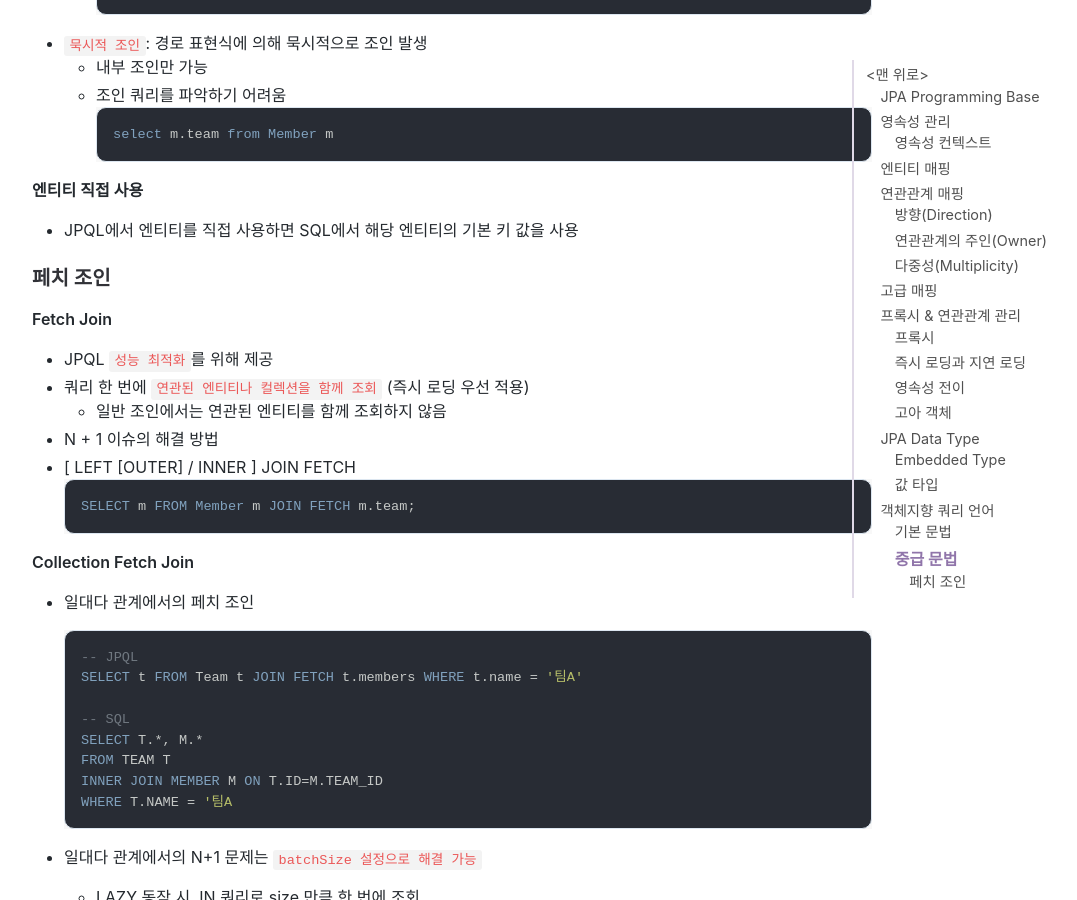
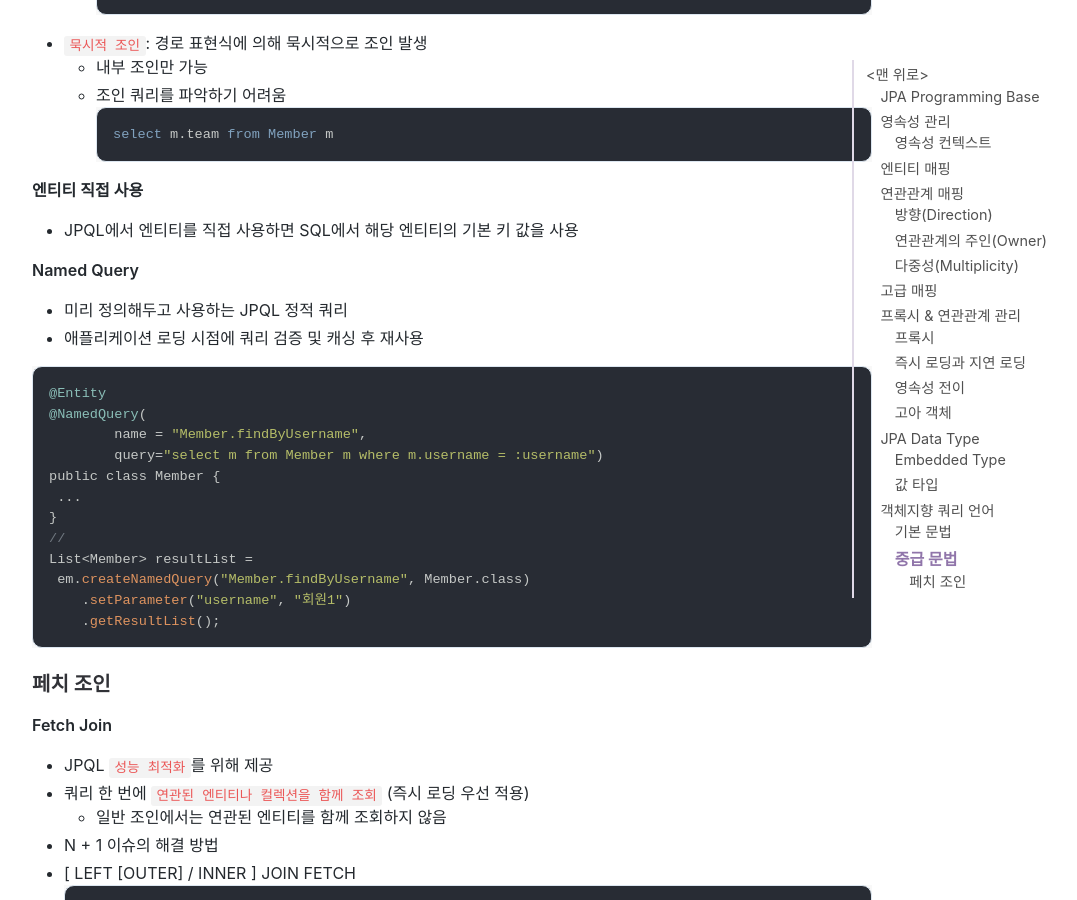
Before and after one commit to jihunparkme/jihunparkme.github.io, a Jekyll site: the page built from _posts/2022-03-29-JPA-Programming-base.md, in a window 1280 px wide and 900 px high, scrolled down 27101 px. Shown: the whole window, without its empty margins (188-1265 px from the left). Built offline with Jekyll 4.4.1, drawn with Linux system fonts in a browser that asks for light colours; nearby versions of some CDN libraries; comment, search, counter and statistics services are not loaded; some of the changed text lies outside the part shown.

Commit message:
[객체지향 쿼리 언어2] Named 쿼리

````diff
--- a/_posts/2022-03-29-JPA-Programming-base.md
+++ b/_posts/2022-03-29-JPA-Programming-base.md
@@ -1131,6 +1131,26 @@ where m.age > (select avg(m2.age) from Member m2)
 
 - JPQL에서 엔티티를 직접 사용하면 SQL에서 해당 엔티티의 기본 키 값을 사용
 
+**Named Query**
+
+- 미리 정의해두고 사용하는 JPQL 정적 쿼리
+- 애플리케이션 로딩 시점에 쿼리 검증 및 캐싱 후 재사용
+
+```java
+@Entity
+@NamedQuery(
+        name = "Member.findByUsername",
+        query="select m from Member m where m.username = :username")
+public class Member {
+ ...
+}
+//
+List<Member> resultList =
+ em.createNamedQuery("Member.findByUsername", Member.class)
+    .setParameter("username", "회원1")
+    .getResultList();
+```
+
 ### 페치 조인
 
 **Fetch Join**
````
